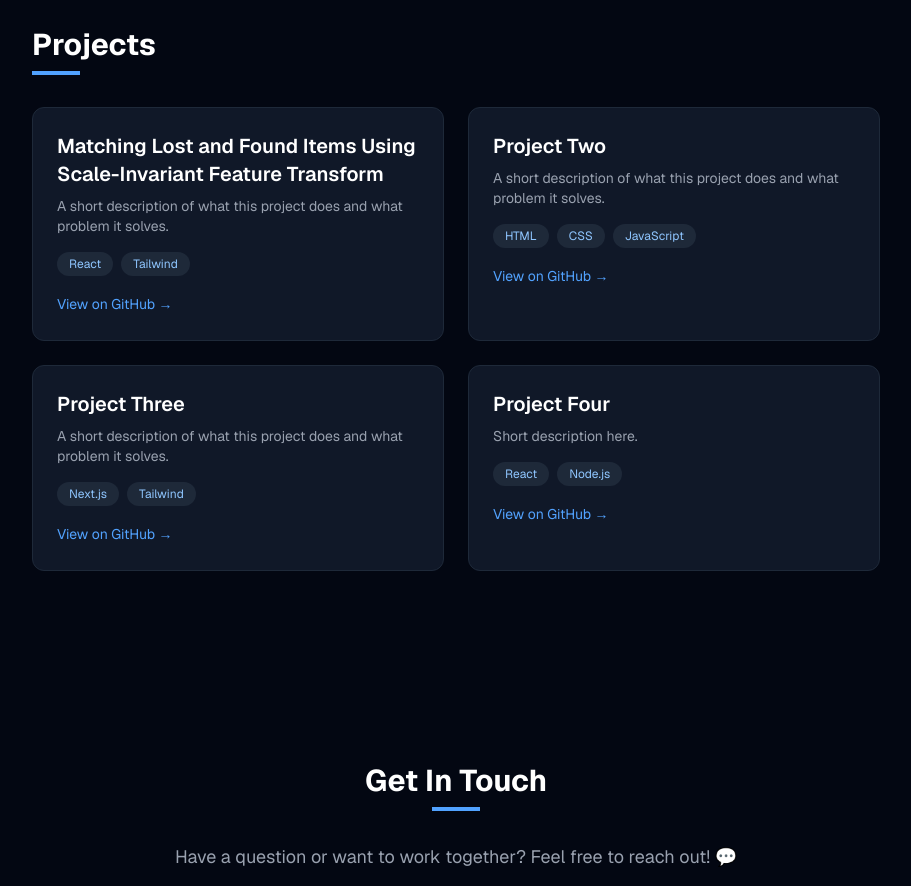
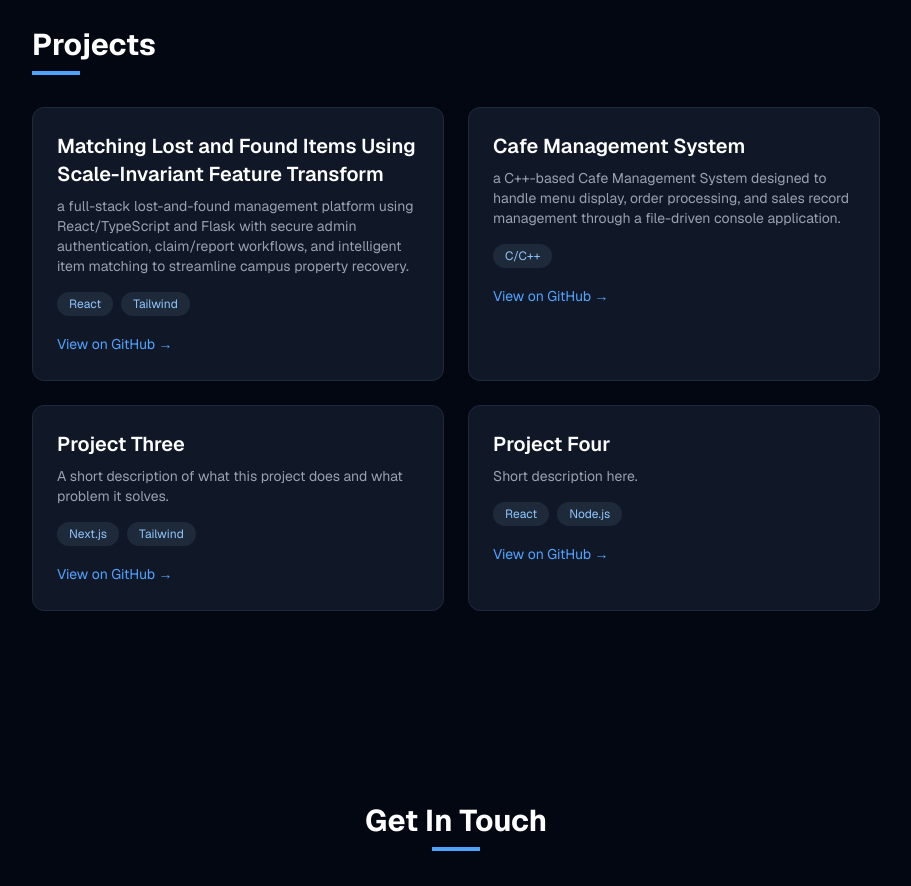
Before and after one commit to Toshihiro20/my-portfolio, a Next.js app: page / in a window 1280 px wide. Shown: the part 1320-2206 px from the top of the page, without its empty margins (184-1095 px from the left). Built offline with nearby package versions, Linux system fonts and the light colour scheme.

Commit message:
Update project descriptions and titles in portfolio homepage

```diff
--- a/app/page.js
+++ b/app/page.js
@@ -94,14 +94,14 @@ export default function Home() {
           {[
             {
               title: "Matching Lost and Found Items Using Scale-Invariant Feature Transform",
-              desc: "A short description of what this project does and what problem it solves.",
+              desc: "a full-stack lost-and-found management platform using React/TypeScript and Flask with secure admin authentication, claim/report workflows, and intelligent item matching to streamline campus property recovery.",
               tags: ["React", "Tailwind"],
               link: "https://github.com"
             },
             {
-              title: "Project Two",
-              desc: "A short description of what this project does and what problem it solves.",
-              tags: ["HTML", "CSS", "JavaScript"],
+              title: "Cafe Management System",
+              desc: "a C++-based Cafe Management System designed to handle menu display, order processing, and sales record management through a file-driven console application.",
+              tags: ["C/C++"],
               link: "https://github.com"
             },
             {
```
